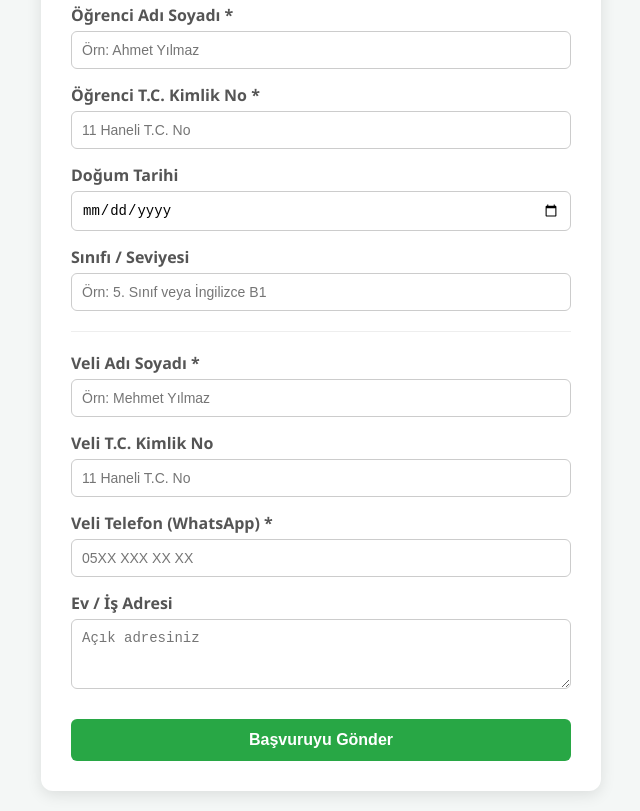
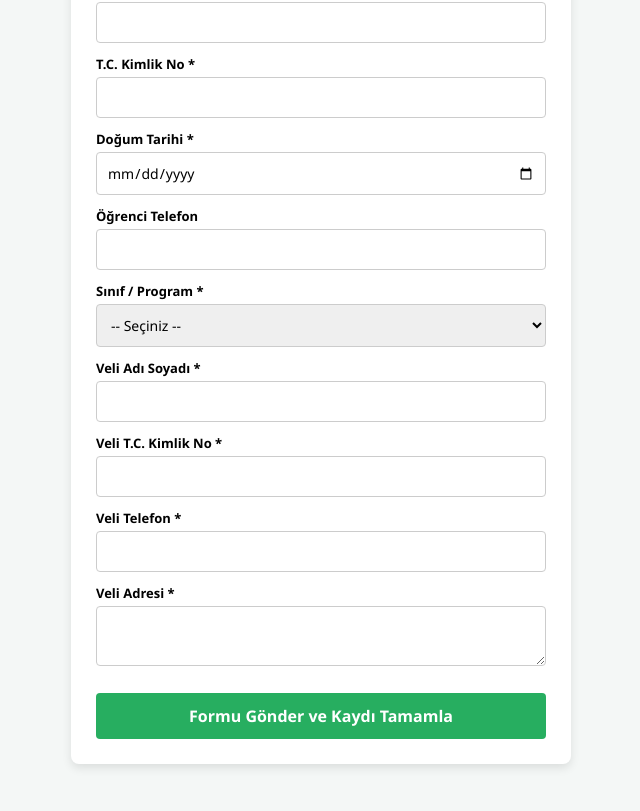
Before and after one commit to veli-kayit/veli-kayit, a plain HTML site: page index.html in a window 1280 px wide. Shown: the part 119-930 px from the top of the page, without its empty margins (319-959 px from the left). After the commit the page ends 898 px from the top, so only its background shows below. Drawn offline with Linux system fonts and the light colour scheme.

Commit message:
Add files via upload

```diff
--- a/index.html
+++ b/index.html
@@ -3,173 +3,104 @@
 <head>
     <meta charset="UTF-8">
     <meta name="viewport" content="width=device-width, initial-scale=1.0">
-  <title>TAC Dil Kursu - Öğrenci Ön Kayıt Formu</title>
+    <title>TAC DİL KURSU - Online Kayıt Formu</title>
+    <script src="https://www.gstatic.com/firebasejs/9.23.0/firebase-app-compat.js"></script>
+    <script src="https://www.gstatic.com/firebasejs/9.23.0/firebase-firestore-compat.js"></script>
     <style>
-    body {
-      font-family: 'Segoe UI', Tahoma, Geneva, Verdana, sans-serif;
-      background-color: #f4f7f6;
-      margin: 0;
-      padding: 20px;
-      display: flex;
-      justify-content: center;
-      align-items: center;
-      min-height: 100vh;
-    }
-    .container {
-      background: #ffffff;
-      padding: 30px;
-      border-radius: 12px;
-      box-shadow: 0 4px 15px rgba(0,0,0,0.1);
-      width: 100%;
-      max-width: 500px;
-    }
-    h2 {
-      text-align: center;
-      color: #333;
-      margin-bottom: 20px;
-    }
-    .form-group {
-      margin-bottom: 15px;
-    }
-    label {
-      display: block;
-      margin-bottom: 5px;
-      font-weight: 600;
-      color: #555;
-    }
-    input, select, textarea {
-      width: 100%;
-      padding: 10px;
-      border: 1px solid #ccc;
-      border-radius: 6px;
-      box-sizing: border-box;
-      font-size: 14px;
-    }
-    button {
-      width: 100%;
-      padding: 12px;
-      background-color: #28a745;
-      color: white;
-      border: none;
-      border-radius: 6px;
-      font-size: 16px;
-      font-weight: bold;
-      cursor: pointer;
-      margin-top: 10px;
-    }
-    button:hover {
-      background-color: #218838;
-    }
+        * { box-sizing: border-box; font-family: 'Segoe UI', Arial, sans-serif; }
+        body { background: #f4f7f6; padding: 15px; margin: 0; }
+        .form-kutu { max-width: 500px; margin: auto; background: white; padding: 25px; border-radius: 8px; box-shadow: 0 4px 10px rgba(0,0,0,0.1); }
+        .baslik { color: #c0392b; text-align: center; font-size: 20px; font-weight: bold; margin-bottom: 20px; border-bottom: 2px solid #c0392b; padding-bottom: 10px; }
+        .form-group { margin-bottom: 12px; }
+        .form-group label { display: block; font-weight: bold; font-size: 13px; margin-bottom: 4px; }
+        .form-group input, .form-group select, .form-group textarea { width: 100%; padding: 10px; border: 1px solid #ccc; border-radius: 4px; font-size: 14px; }
+        .btn-gonder { background: #27ae60; color: white; border: none; padding: 12px; width: 100%; font-size: 16px; font-weight: bold; border-radius: 4px; cursor: pointer; margin-top: 10px; }
+        .basarili { display: none; background: #d4efdf; color: #1e8449; padding: 15px; border-radius: 4px; text-align: center; font-weight: bold; margin-top: 15px; }
     </style>
 </head>
 <body>
 
-<div class="container">
-  <h2>Öğrenci Ön Kayıt Formu</h2>
-  <form id="basvuruFormu" onsubmit="formuGonder(event)">
+<div class="form-kutu">
+    <div class="baslik">TAC DİL KURSU ÖĞRENCİ KAYIT FORMU</div>
+    <form id="onlineForm">
+        <div class="form-group"><label>Öğrenci Adı Soyadı *</label><input type="text" id="oAd" required></div>
+        <div class="form-group"><label>T.C. Kimlik No *</label><input type="text" id="oTc" maxlength="11" required></div>
+        <div class="form-group"><label>Doğum Tarihi *</label><input type="date" id="oDogum" required></div>
+        <div class="form-group"><label>Öğrenci Telefon</label><input type="tel" id="oTel"></div>
         <div class="form-group">
-      <label for="ogrenciAd">Öğrenci Adı Soyadı *</label>
-      <input type="text" id="ogrenciAd" required placeholder="Örn: Ahmet Yılmaz">
+            <label>Sınıf / Program *</label>
+            <select id="sinif" required>
+                <option value="">-- Seçiniz --</option>
+                <option value="1. Sınıf">1. Sınıf</option>
+                <option value="2. Sınıf">2. Sınıf</option>
+                <option value="3. Sınıf">3. Sınıf</option>
+                <option value="4. Sınıf">4. Sınıf</option>
+                <option value="5. Sınıf">5. Sınıf</option>
+                <option value="6. Sınıf">6. Sınıf</option>
+                <option value="7. Sınıf">7. Sınıf</option>
+                <option value="8. Sınıf">8. Sınıf</option>
+                <option value="9. Sınıf">9. Sınıf</option>
+                <option value="10. Sınıf">10. Sınıf</option>
+                <option value="11. Sınıf">11. Sınıf</option>
+                <option value="12. Sınıf">12. Sınıf</option>
+                <option value="Genel İngilizce">Genel İngilizce</option>
+                <option value="Almanca">Almanca</option>
+            </select>
+        </div>
+        <div class="form-group"><label>Veli Adı Soyadı *</label><input type="text" id="vAd" required></div>
+        <div class="form-group"><label>Veli T.C. Kimlik No *</label><input type="text" id="vTc" maxlength="11" required></div>
+        <div class="form-group"><label>Veli Telefon *</label><input type="tel" id="vTel" required></div>
+        <div class="form-group"><label>Veli Adresi *</label><textarea id="vAdres" rows="2" required></textarea></div>
+
+        <button type="button" class="btn-gonder" onclick="formuGonder()">Formu Gönder ve Kaydı Tamamla</button>
+    </form>
+    <div id="basariliMesaj" class="basarili">Kayıt talebiniz başarıyla alınmıştır. Teşekkür ederiz!</div>
 </div>
 
-    <div class="form-group">
-      <label for="ogrenciTc">Öğrenci T.C. Kimlik No *</label>
-      <input type="text" id="ogrenciTc" maxlength="11" required placeholder="11 Haneli T.C. No">
-    </div>
-
-    <div class="form-group">
-      <label for="ogrenciDogum">Doğum Tarihi</label>
-      <input type="date" id="ogrenciDogum">
-    </div>
-
-    <div class="form-group">
-      <label for="ogrenciSinif">Sınıfı / Seviyesi</label>
-      <input type="text" id="ogrenciSinif" placeholder="Örn: 5. Sınıf veya İngilizce B1">
-    </div>
-
-    <hr style="margin: 20px 0; border: 0; border-top: 1px solid #eee;">
-
-    <div class="form-group">
-      <label for="veliAd">Veli Adı Soyadı *</label>
-      <input type="text" id="veliAd" required placeholder="Örn: Mehmet Yılmaz">
-    </div>
-
-    <div class="form-group">
-      <label for="veliTc">Veli T.C. Kimlik No</label>
-      <input type="text" id="veliTc" maxlength="11" placeholder="11 Haneli T.C. No">
-    </div>
-
-    <div class="form-group">
-      <label for="veliTel">Veli Telefon (WhatsApp) *</label>
-      <input type="tel" id="veliTel" required placeholder="05XX XXX XX XX">
-    </div>
-
-    <div class="form-group">
-      <label for="veliAdres">Ev / İş Adresi</label>
-      <textarea id="veliAdres" rows="3" placeholder="Açık adresiniz"></textarea>
-    </div>
-
-    <button type="submit">Başvuruyu Gönder</button>
-  </form>
-</div>
-
-<!-- FIREBASE VERİTABANI KÜTÜPHANELERİ -->
-<script src="https://www.gstatic.com/firebasejs/8.10.1/firebase-app.js"></script>
-<script src="https://www.gstatic.com/firebasejs/8.10.1/firebase-firestore.js"></script>
-
 <script>
-  // Firebase Yapılandırması
+    // SİZİN FIREBASE KONFİGÜRASYONUNUZ
     const firebaseConfig = {
-    apiKey: "AIzaSyAhV9Qy4ltYmkfMnVWqv_73...", // BURAYA TAM API KEY GELECEK
+      apiKey: "AIzaSyAhV9Qy4ltYmkfMnVWqv_73zYMqTqlbgCg",
       authDomain: "tac-dil-kursu.firebaseapp.com",
       projectId: "tac-dil-kursu",
       storageBucket: "tac-dil-kursu.firebasestorage.app",
       messagingSenderId: "19768963872",
-    appId: "1:19768963872:web:a869617de86...", // BURAYA TAM APP ID GELECEK
+      appId: "1:19768963872:web:a869617de86d1603ef5d45",
       measurementId: "G-H34RLJSKCJ"
     };
-
-  // Firebase Başlatma
-  if (!firebase.apps.length) {
     firebase.initializeApp(firebaseConfig);
-  }
-
     const db = firebase.firestore();
 
-  // Form Gönderim Fonksiyonu
-  async function formuGonder(event) {
-    event.preventDefault();
+    async function formuGonder() {
+        const oAd = document.getElementById('oAd').value;
+        const oTc = document.getElementById('oTc').value;
+        const oDogum = document.getElementById('oDogum').value;
+        const oTel = document.getElementById('oTel').value;
+        const sinif = document.getElementById('sinif').value;
+        const vAd = document.getElementById('vAd').value;
+        const vTc = document.getElementById('vTc').value;
+        const vTel = document.getElementById('vTel').value;
+        const vAdres = document.getElementById('vAdres').value;
 
-    const oAd = document.getElementById('ogrenciAd')?.value;
-    const oTc = document.getElementById('ogrenciTc')?.value;
-    const oDogum = document.getElementById('ogrenciDogum')?.value;
-    const sinif = document.getElementById('ogrenciSinif')?.value;
-
-    const vAd = document.getElementById('veliAd')?.value;
-    const vTc = document.getElementById('veliTc')?.value;
-    const vTel = document.getElementById('veliTel')?.value;
-    const vAdres = document.getElementById('veliAdres')?.value;
-
-    if (!oAd || !oTc || !vAd || !vTel) {
-      alert("Lütfen tüm zorunlu (*) alanları doldurun.");
+        if(!oAd || !oTc || !vAd || !vTc || !vTel || !vAdres || !sinif) {
+            alert('Lütfen tüm zorunlu alanları doldurunuz.');
             return;
         }
 
-    const yeniBasvuru = {
-      oAd, oTc, oDogum, sinif, vAd, vTc, oTel: vTel, vTel, vAdres,
-      durum: "ONAY_BEKLİYOR",
-      kayitTarihi: new Date().toISOString()
+        const yeniOgrenci = {
+            id: Date.now(),
+            oAd, oTc, oDogum, oTel, sinif,
+            vAd, vTc, vTel, vAdres,
+            tUcret: 0, // Ücret ve taksitler yönetim panelinden belirlenecek
+            taksitS: 1,
+            taksitT: 0,
+            onlineKayit: true // Online geldiğini belirten bayrak
         };
 
-    try {
-      await db.collection("ogrenciler").add(yeniBasvuru);
-      alert("Kayıt başvurunuz başarıyla alındı!");
-      document.getElementById('basvuruFormu').reset();
-    } catch (error) {
-      alert("Hata oluştu: " + error.message);
-    }
+        await db.collection("ogrenciler").add(yeniOgrenci);
+        document.getElementById('onlineForm').reset();
+        document.getElementById('basariliMesaj').style.display = 'block';
     }
 </script>
-
 </body>
 </html>
```
Lines whose indentation alone changed are shown as unchanged.
